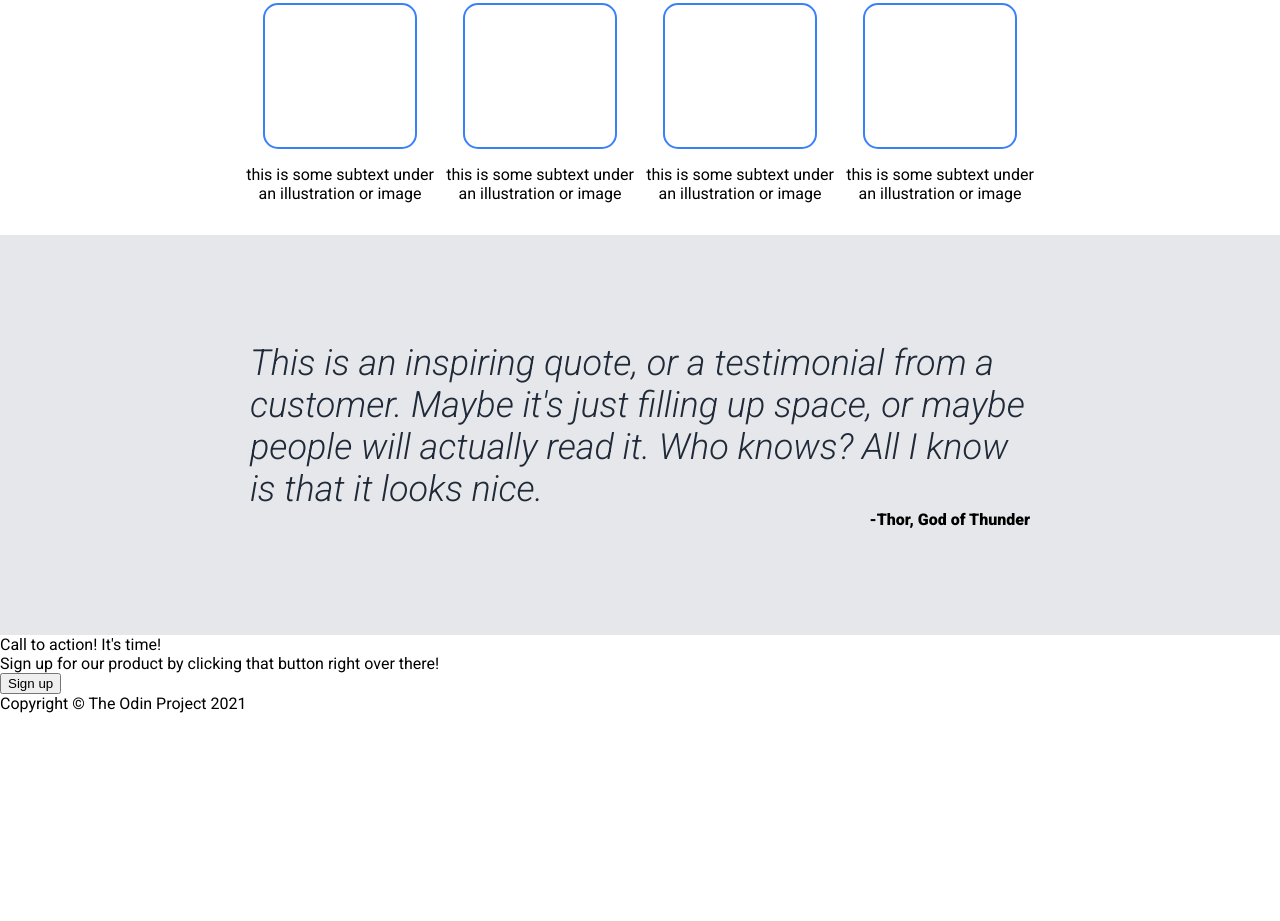
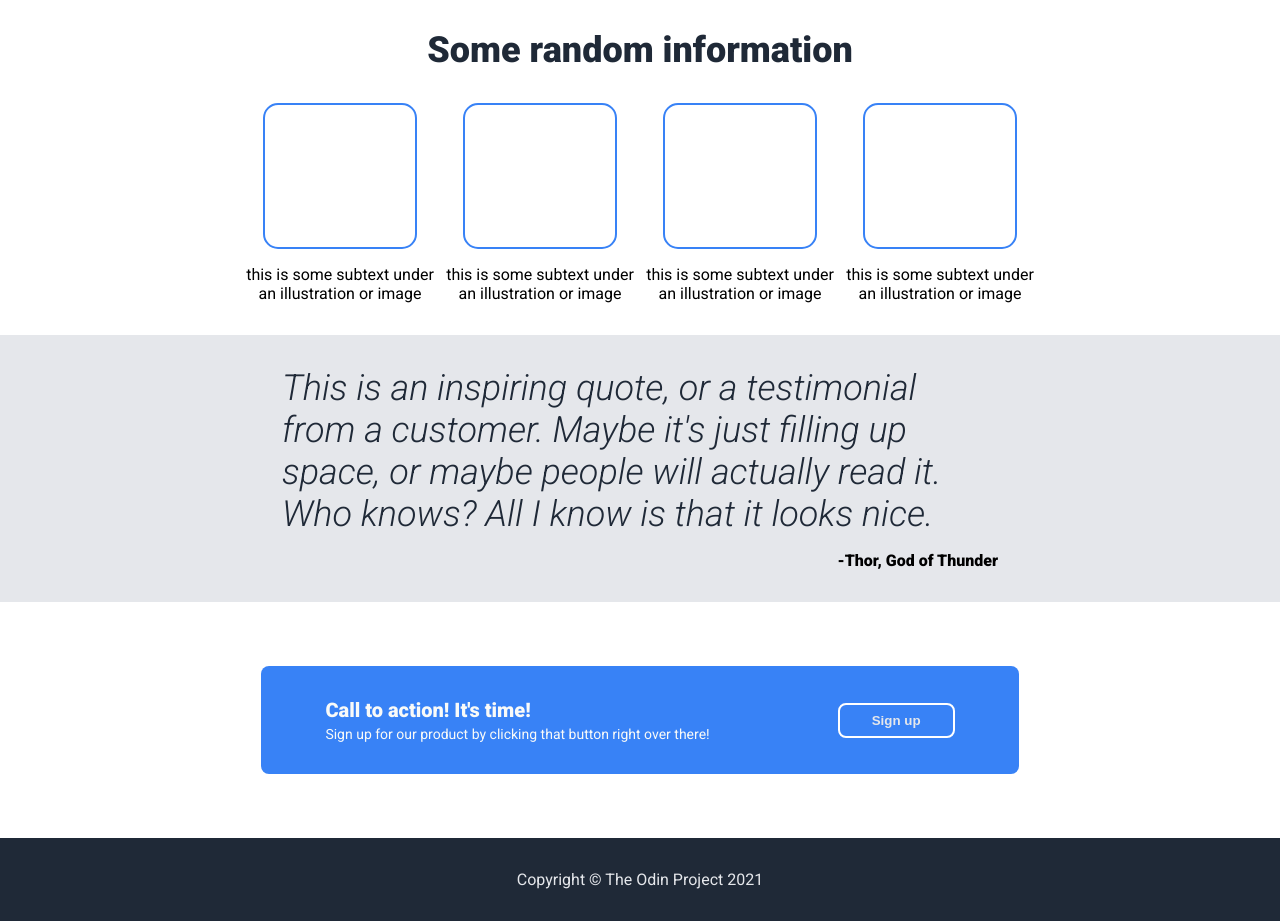
Before and after one commit to gil-mark/flexbox-website, a plain HTML site: page index.html in a window 1280 px wide. Shown: the part 556-1477 px from the top of the page. Before the commit the page ends 1269 px from the top, so only its background shows below. Drawn offline with Linux system fonts and the light colour scheme.

Commit message:
Style fourth section and footer, plus additional tweaks

```diff
--- a/index.html
+++ b/index.html
@@ -69,9 +69,14 @@
 
     <div class="fourthSection">
         <div class="container">
-            <div class="headline">Call to action! It's time!</div>
-            <div class="subheadline">Sign up for our product by clicking that button right over there!</div>
-            <button class="signUp">Sign up</button>
+            <div class="left">
+                <div class="headline">Call to action! It's time!</div>
+                <div class="subheadline">Sign up for our product by clicking that button right over there!</div>
+            </div>
+
+            <div class="right">
+                <button class="signUp">Sign up</button>
+            </div>
         </div>
     </div>
 
--- a/style.css
+++ b/style.css
@@ -8,7 +8,8 @@ body {
     justify-content: space-between;
     background: #1f2937;
     align-items: center;
-    padding: 0 16px;
+    padding: 0 64px;
+
 }
 
 .logo {
@@ -29,13 +30,12 @@ a {
 }
 
 .firstSection {
-    height: 400px;
     display: flex;
     background: #1f2937;
     align-items: center;
 }
 
-.left {
+.firstSection .left {
     margin: 100px 64px;
     color: #f9faf8;
 }
@@ -57,7 +57,6 @@ a {
     border-radius: 8px;
     background: #3882f6;
     color: #e5e7eb;
-    cursor: pointer;
     border: 1px white;
     font-weight: 600;
 }
@@ -71,6 +70,7 @@ a {
     justify-content: center;
     color: #f9faf8;
     margin: 100px 64px;
+    flex: 1 1 500px;
 }
 
 .secondSection {
@@ -110,7 +110,6 @@ a {
 }
 
 .thirdSection {
-    height: 400px;
     display: flex;
     justify-content: center;
     align-items: center;
@@ -121,6 +120,7 @@ a {
     display: flex;
     flex-direction: column;
     padding: 0 250px;
+    margin: 32px;
 }
 
 .quote {
@@ -128,10 +128,56 @@ a {
     font-size: 36px;
     color: #1f2937;
     align-self: flex-start;
+    margin-bottom: 16px;
 }
 
 .quoteAttribution {
-    align-self: flex-end;
     margin-left: auto;
     font-weight: 600;
 }
+
+.fourthSection {
+    display: flex;
+    align-items: center;
+    justify-content: center;
+    color: #f9faf8;
+}
+
+.fourthSection .container {
+    background: #3882f6;
+    border-radius: 8px;
+    padding: 32px 64px;
+    margin: 64px;
+    display: flex;
+    align-items: center;
+    gap: 128px;
+}
+
+.fourthSection .headline {
+    font-weight: 600;
+    font-size: 20px;
+    margin-bottom: 4px;
+}
+
+.fourthSection .subheadline {
+    font-weight: 200;
+    font-size: 14px;
+}
+
+.fourthSection button {
+    padding: 8px 32px;
+    border-radius: 8px;
+    background: #3882f6;
+    color: #e5e7eb;
+    border: 2px solid white;
+    font-weight: 600;
+}
+
+.footer {
+    display: flex;
+    align-items: center;
+    justify-content: center;
+    padding: 32px;
+    background: #1f2937;
+    color: #e5e7eb;
+}
```
